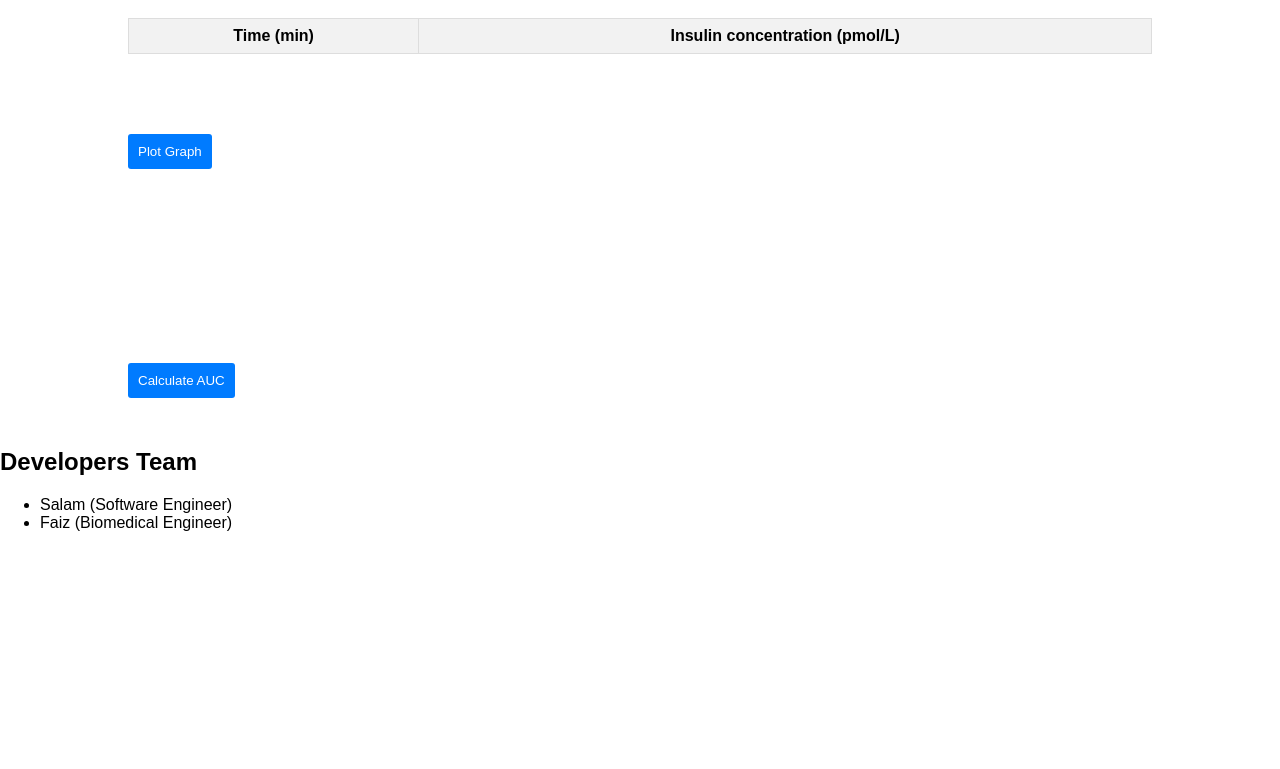
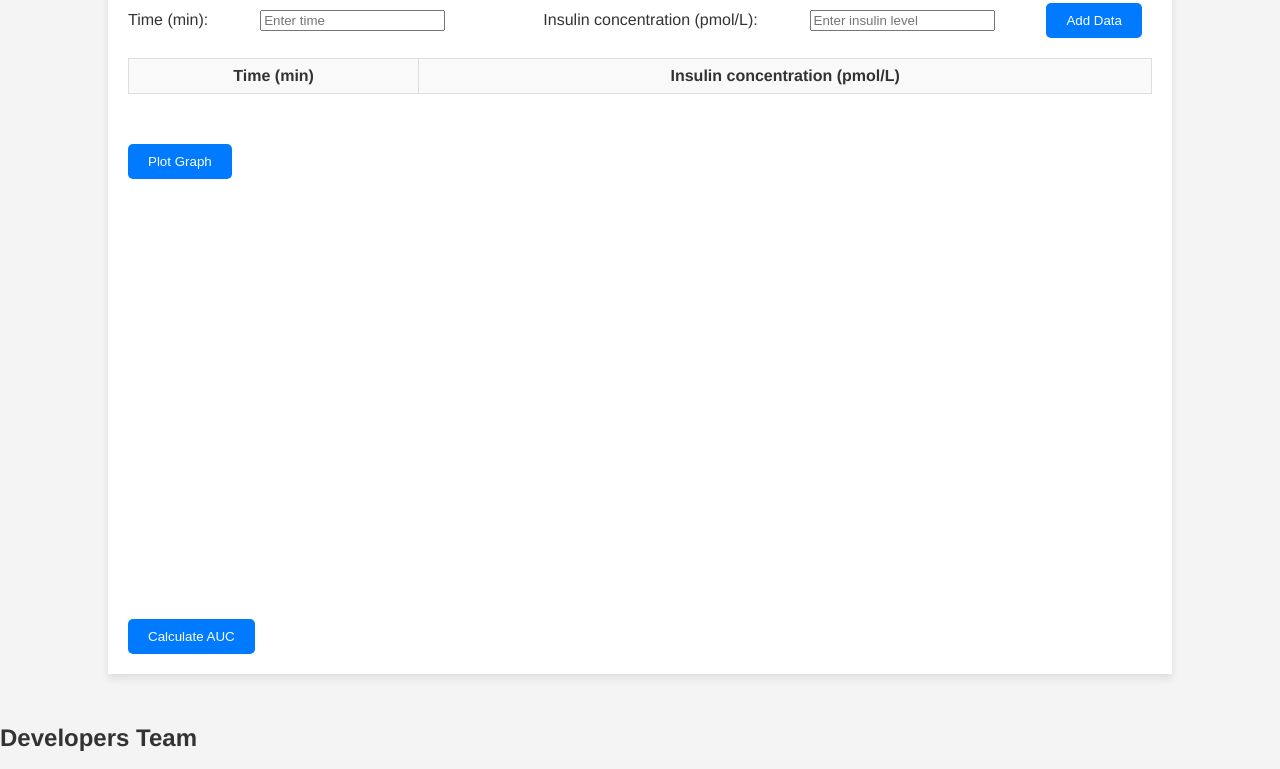
Before and after one commit to salamharis/Insulin-Index-Calculator, a plain HTML site: page index.html in a window 1280 px wide. Shown: the part 135-904 px from the top of the page. Before the commit the page ends 800 px from the top, so only its background shows below. Drawn offline with nearby package versions, Linux system fonts and the light colour scheme.

Commit message:
Update styles.css

```diff
--- a/styles.css
+++ b/styles.css
@@ -1,35 +1,38 @@
 body {
-    font-family: Arial, sans-serif;
+    font-family: 'Helvetica Neue', Arial, sans-serif;
     margin: 0;
     padding: 0;
+    background-color: #f4f4f4;
+    color: #333;
 }
 
 .calculator {
     width: 80%;
     margin: 50px auto;
+    background-color: #fff;
+    padding: 20px;
+    box-shadow: 0 4px 8px rgba(0,0,0,0.1);
 }
 
 .input-group {
     margin-bottom: 20px;
     display: flex;
     align-items: center;
+    justify-content: space-between;
 }
 
-.input-group label {
-    margin-right: 10px;
-}
-
-.input-group input {
+.input-group label, .input-group input, button {
     margin-right: 10px;
 }
 
 button {
-    padding: 10px;
+    padding: 10px 20px;
     background-color: #007bff;
     color: #fff;
     border: none;
-    border-radius: 3px;
+    border-radius: 5px;
     cursor: pointer;
+    transition: background-color 0.3s ease;
 }
 
 button:hover {
@@ -38,13 +41,14 @@ button:hover {
 
 .chart-container {
     width: 100%;
+    height: 400px;
     margin-top: 20px;
 }
 
 #dataTable {
     width: 100%;
     border-collapse: collapse;
-    margin-bottom: 80px;
+    margin-bottom: 50px;
 }
 
 #dataTable th, #dataTable td {
@@ -54,5 +58,5 @@ button:hover {
 }
 
 #dataTable th {
-    background-color: #f2f2f2;
+    background-color: #f9f9f9;
 }
```
